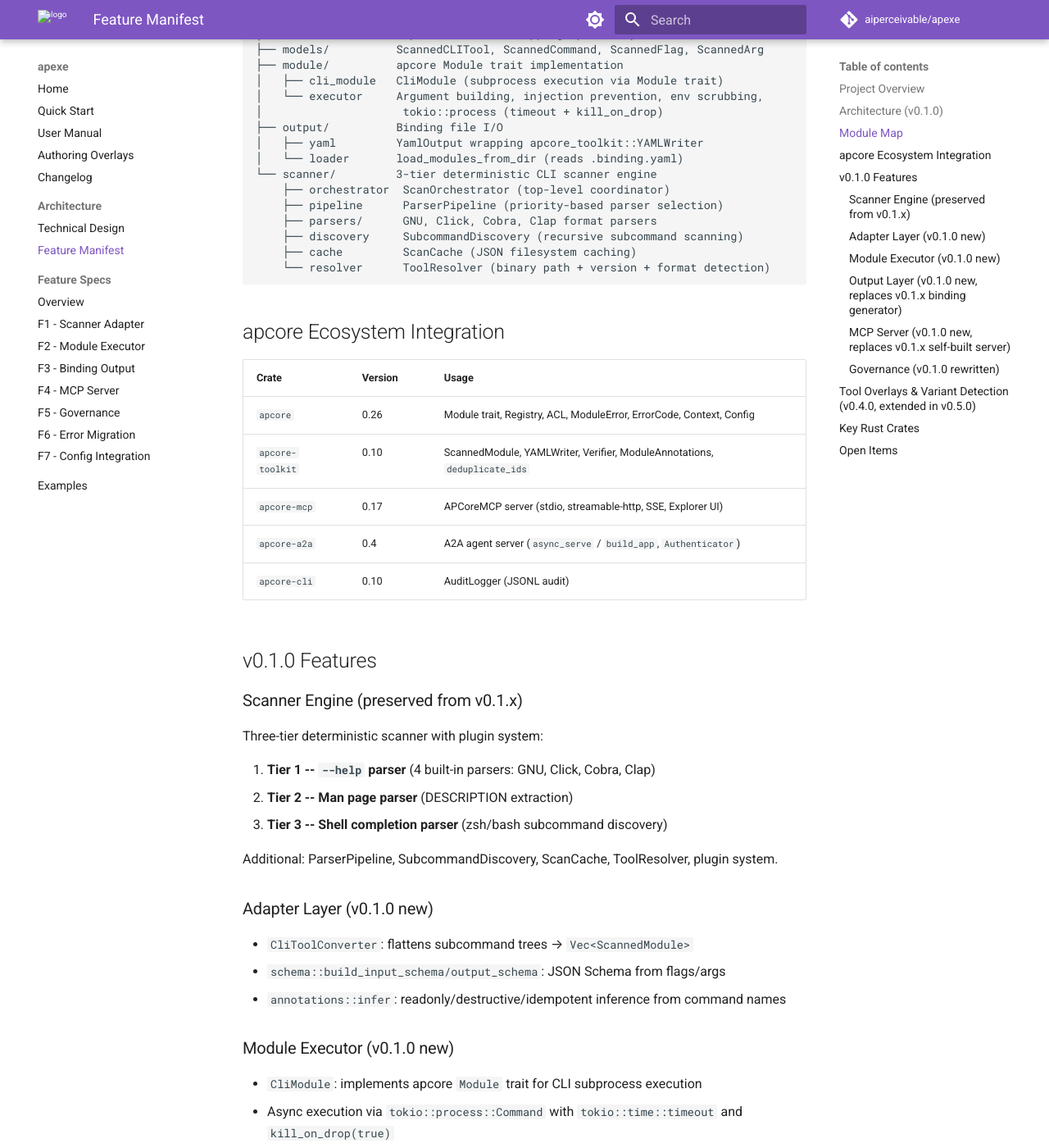
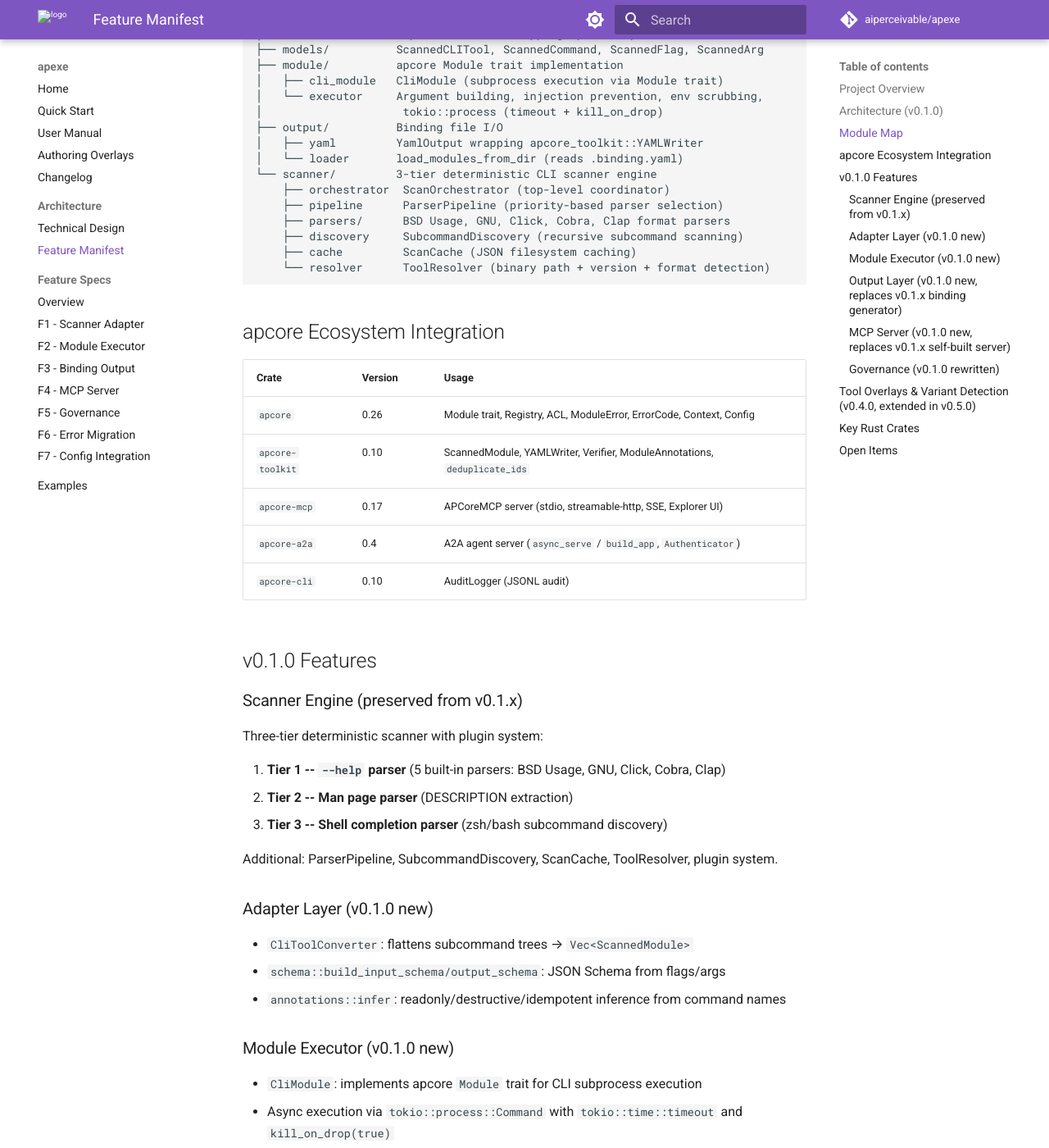
Before and after one commit to aiperceivable/apexe, an MkDocs documentation site: the page built from docs/FEATURE_MANIFEST.md, in a window 1280 px wide and 1400 px high, scrolled down 1198 px. Shown: the whole window at 82% size. Built offline with MkDocs 1.6.1 and Material for MkDocs 9.7.7, drawn with Linux system fonts in a browser that asks for light colours; comment, search, counter and statistics services are not loaded.

Commit message:
fix: align manifest parser inventory

```diff
--- a/docs/FEATURE_MANIFEST.md
+++ b/docs/FEATURE_MANIFEST.md
@@ -60,7 +60,7 @@ src/
 └── scanner/         3-tier deterministic CLI scanner engine
     ├── orchestrator  ScanOrchestrator (top-level coordinator)
     ├── pipeline      ParserPipeline (priority-based parser selection)
-    ├── parsers/      GNU, Click, Cobra, Clap format parsers
+    ├── parsers/      BSD Usage, GNU, Click, Cobra, Clap format parsers
     ├── discovery     SubcommandDiscovery (recursive subcommand scanning)
     ├── cache         ScanCache (JSON filesystem caching)
     └── resolver      ToolResolver (binary path + version + format detection)
@@ -81,7 +81,7 @@ src/
 ### Scanner Engine (preserved from v0.1.x)
 Three-tier deterministic scanner with plugin system:
 
-1. **Tier 1 -- `--help` parser** (4 built-in parsers: GNU, Click, Cobra, Clap)
+1. **Tier 1 -- `--help` parser** (5 built-in parsers: BSD Usage, GNU, Click, Cobra, Clap)
 2. **Tier 2 -- Man page parser** (DESCRIPTION extraction)
 3. **Tier 3 -- Shell completion parser** (zsh/bash subcommand discovery)
 
```
Also changed, not shown: 1 other file.
